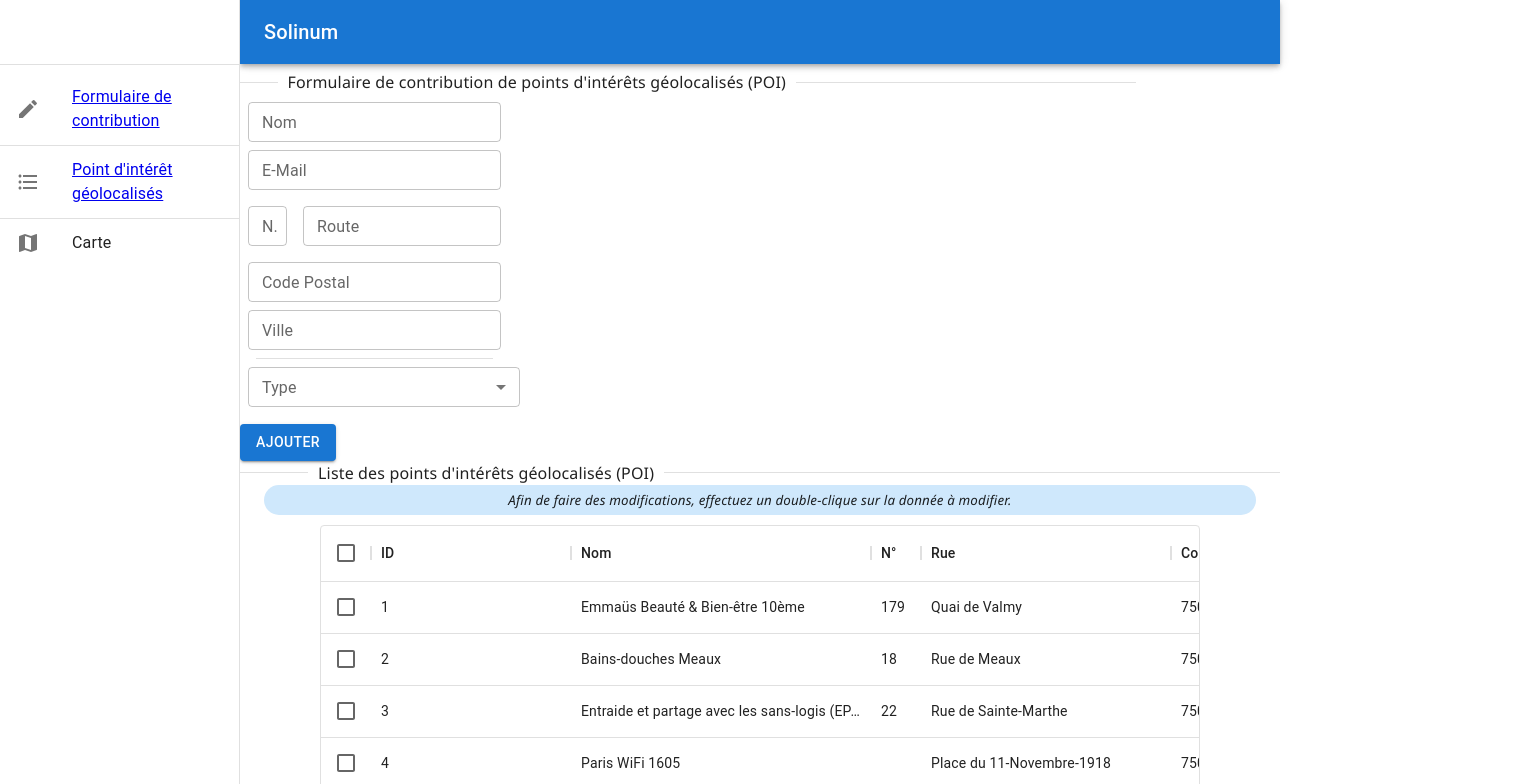
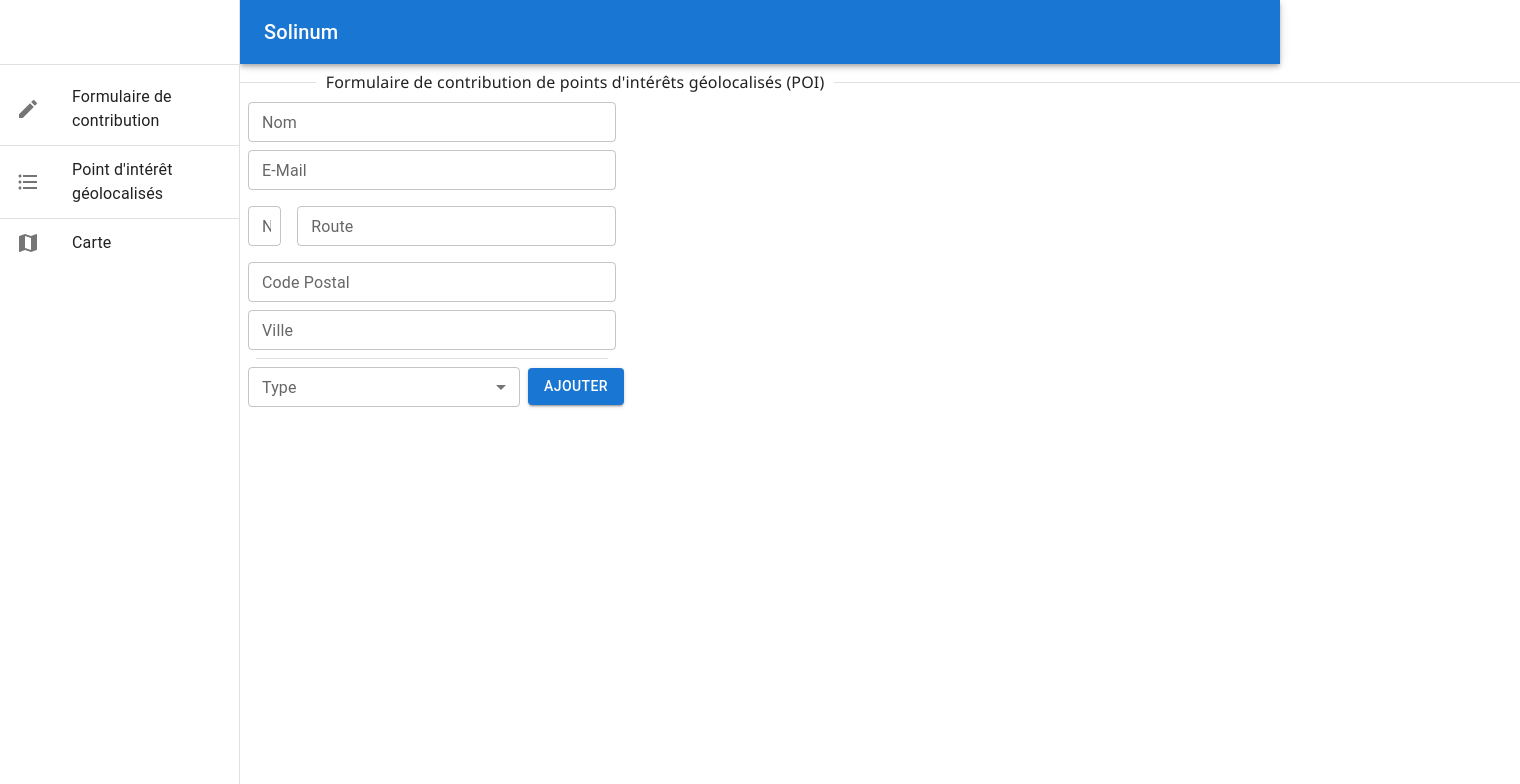
Before and after one commit to jorisneblai/Solinum, a React (Create React App) app: page / in a window 1280 px wide. Shown: the top 784 px of the page, 1520 px wide, since content can reach past the window. Built offline with nearby package versions, Linux system fonts and the light colour scheme.

Commit message:
all features completed

```diff
--- a/src/Components/Dashboard/Dashboard.js
+++ b/src/Components/Dashboard/Dashboard.js
@@ -18,6 +18,7 @@ const Dashboard = () => {
     const [contributions, setContributions] = useState(CONTRIBUTIONS_SEED);
     const [showModeration, setShowModeration] = useState(false);
     const [selectedContributions, setSelectedContributions] = useState([]);
+    const [tab, setTab] = useState(1);
 
     // This function get all the datas submitted by the form and also get the exact latitude and longitude with the help of Google Geocoding.
     const onFormSubmit = (newContrib) => {
@@ -31,6 +32,11 @@ const Dashboard = () => {
             });
 
         setContributions([...CONTRIBUTIONS_SEED, newContrib])
+    }
+
+    const handleTabs = (tabNumber) => {
+        console.log(tabNumber)
+        setTab(tabNumber);
     }
 
     // This function is called when one or several contributions is selected and then, display two buttons to change the status or asking for more informations about the contribution.
@@ -73,10 +79,13 @@ const Dashboard = () => {
 
     return (
         <main className="dashboard">
-            <NavBar />
+            <NavBar onTabChange={handleTabs} />
+            { tab === 1 ? (
                     <Form
                         handleSubmit={onFormSubmit}
                     />
+                )
+            : tab === 2 ? (
                     <PoiList
                         contributions={contributions}
                         onSelect={onContributionSelect}
@@ -84,6 +93,10 @@ const Dashboard = () => {
                         onToggleStatus={toggleContributionStatus}
                         onInformationNeeded={addInformationNeededStatus}
                     />
+                )
+            :
+                <></>
+            }
         </main>
     )
 }
--- a/src/Components/Form/Form.css
+++ b/src/Components/Form/Form.css
@@ -1,9 +1,5 @@
-* {
-    font-family: 'Segoe UI', Tahoma, Geneva, Verdana, sans-serif;
-}
-
 .form {
-    width: 70%;
+    width: 100%;
     margin-top: 70px;
     margin-left: 240px;
 }
--- a/src/Components/Form/Form.js
+++ b/src/Components/Form/Form.js
@@ -20,6 +20,17 @@ const Form = (props) => {
     const [city, setCity] = useState(props.contribution && props.contribution.city);
     const [type, setType] = useState((props.contribution && props.contribution.type) || "");
 
+    // This function helps to clear all the inputs when the form is submitted.
+    const clearInputs = () => {
+        setName("");
+        setEmail("");
+        setNumber("");
+        setStreet("");
+        setZip("");
+        setCity("");
+        setType("");
+    }
+
     // When the form is submitted adding a new object in the array with all the new key/values entered in the different inputs.
     const onSubmit = (e) => {
         e.preventDefault();
@@ -35,6 +46,7 @@ const Form = (props) => {
         }
 
         props.handleSubmit(dataContrib);
+        clearInputs();
     }
 
     return (
@@ -92,7 +104,7 @@ const Form = (props) => {
                             size="small"
                             sx={{
                                 ".MuiInputBase-input": {
-                                    width: '38ch',
+                                    width: '75ch',
                                 }
                             }}
                             value={street}
--- a/src/Components/NavBar/NavBar.js
+++ b/src/Components/NavBar/NavBar.js
@@ -4,11 +4,10 @@ import FormatListBulletedIcon from '@mui/icons-material/FormatListBulleted';
 import MapIcon from '@mui/icons-material/Map';
 import { Box } from '@mui/system';
 import React from 'react';
-import { NavLink } from 'react-router-dom';
 
 const drawerWidth = 240;
 
-const NavBar = () => {
+const NavBar = (props) => {
     return (
         <Box sx={{ display: 'flex' }}>
             <CssBaseline />
@@ -37,18 +36,18 @@ const NavBar = () => {
                 <Toolbar />
                 <Divider />
                 <List>
-                    <ListItemButton>
+                    <ListItemButton onClick={() => props.onTabChange(1)}>
                         <ListItemIcon>
                             <CreateIcon />
                         </ListItemIcon>
-                        <ListItemText primary="Formulaire de contribution" as={NavLink} to="/" />
+                        <ListItemText primary="Formulaire de contribution"/>
                     </ListItemButton>
                     <Divider />
-                    <ListItemButton>
+                    <ListItemButton onClick={() => props.onTabChange(2)}>
                         <ListItemIcon>
                             <FormatListBulletedIcon />
                         </ListItemIcon>
-                        <ListItemText primary="Point d'intérêt géolocalisés" as={NavLink} to="/poilist"/>
+                        <ListItemText primary="Point d'intérêt géolocalisés"/>
                     </ListItemButton>
                     <Divider />
                     <ListItemButton>
--- a/src/Components/PoiList/PoiList.css
+++ b/src/Components/PoiList/PoiList.css
@@ -1,4 +1,5 @@
 .grid-data {
+    margin-top: 70px;
     margin-left: 240px;
 }
 
--- a/src/Components/PoiList/PoiList.js
+++ b/src/Components/PoiList/PoiList.js
@@ -74,8 +74,8 @@ const PoiList = (props) => {
         Liste des points d'intérêts géolocalisés (POI)
       </Divider>
       <Container width='75%'>
-        <Box sx={{ bgcolor: '#cfe8fc', height: '30px', borderRadius: 5 }}>
-          <p className="info-txt">Afin de faire des modifications, effectuez un double-clique sur la donnée à modifier.</p>
+        <Box sx={{ bgcolor: '#cfe8fc', height: '30px', borderRadius: 5, margin: '10px' }}>
+          <p className="info-txt">Pour faire une modification de donnée, double-cliquez sur celle-ci.</p>
         </Box>
       </Container>
       <Box sx={{ height: 500, margin: 10}}>
```
Lines whose indentation alone changed are shown as unchanged.
